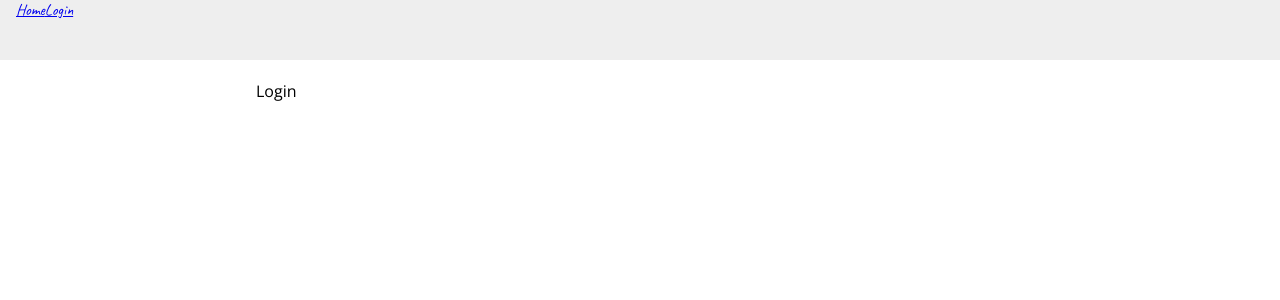
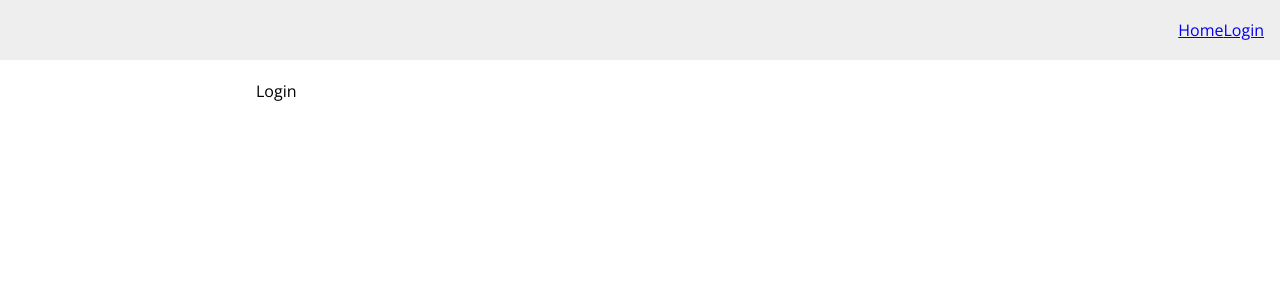
Before and after one commit to cigotete/study-react-styled-components, a React (Vite) app: page /login in a window 1280 px wide. Shown: the top 300 px of the page. Built offline with nearby package versions, Linux system fonts and the light colour scheme.

Commit message:
Added Menu component

```diff
--- a/src/components/common/Header.jsx
+++ b/src/components/common/Header.jsx
@@ -12,16 +12,30 @@ const HeaderWrapper = styled.header`
     background-color: #eeeeee;
 `;
 
+const Menu = styled.nav`
+    display: flex;
+    position: relative;
+    width: initial;
+    border-bottom: none;
+    margin: auto 0 auto auto;
+    font-family: 'Open Sans';
+    background: none;
+    left: initial;
+    top: initial;
+`;
+
 export function Header(){
   return (
     <>
       <HeaderWrapper>
+        <Menu>
           <Link to="/">
             Home
           </Link>
           <Link to="/login">
             Login
           </Link>
+        </Menu>
       </HeaderWrapper>
     </>
   )
```
Lines whose indentation alone changed are shown as unchanged.
